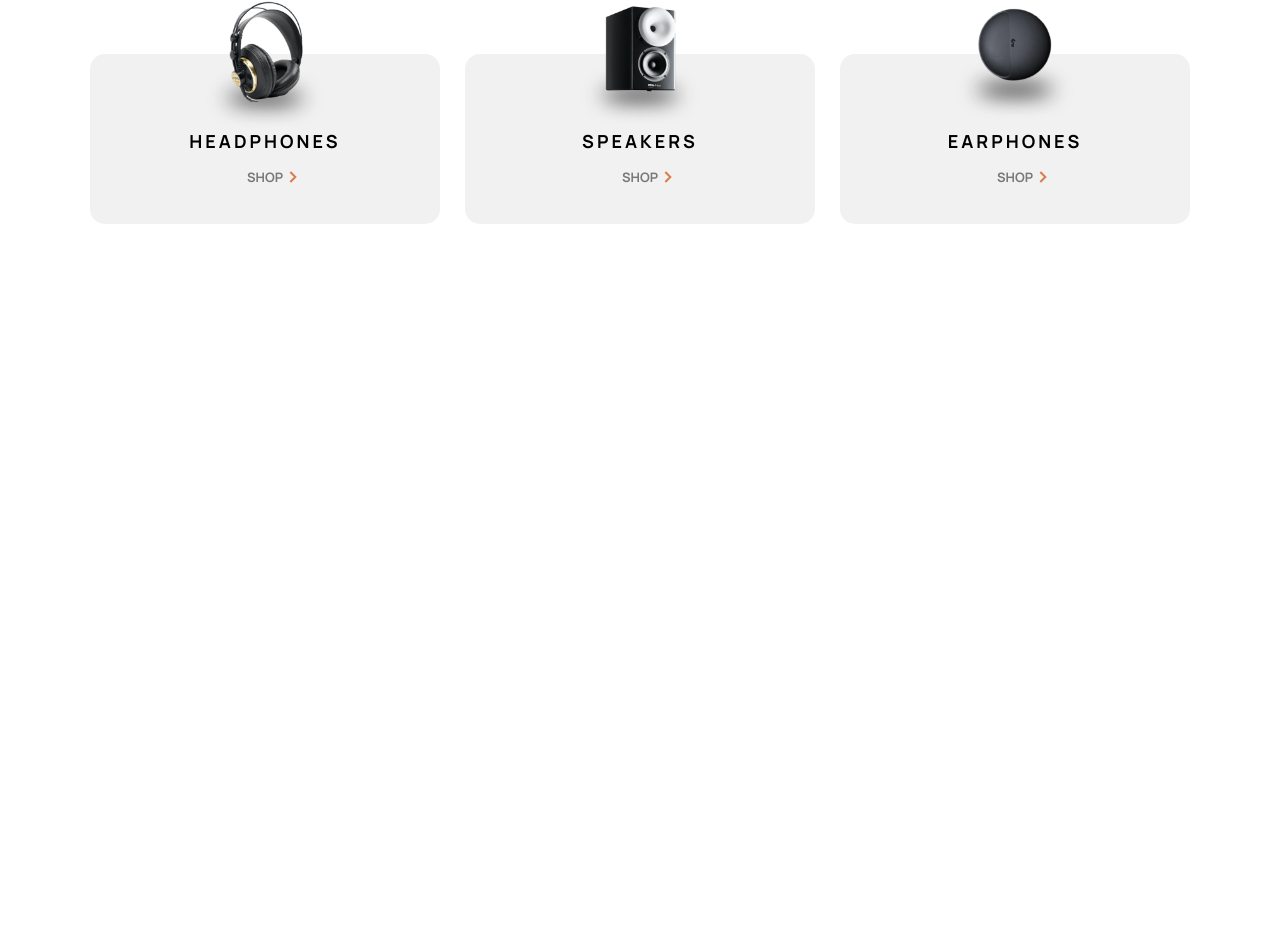
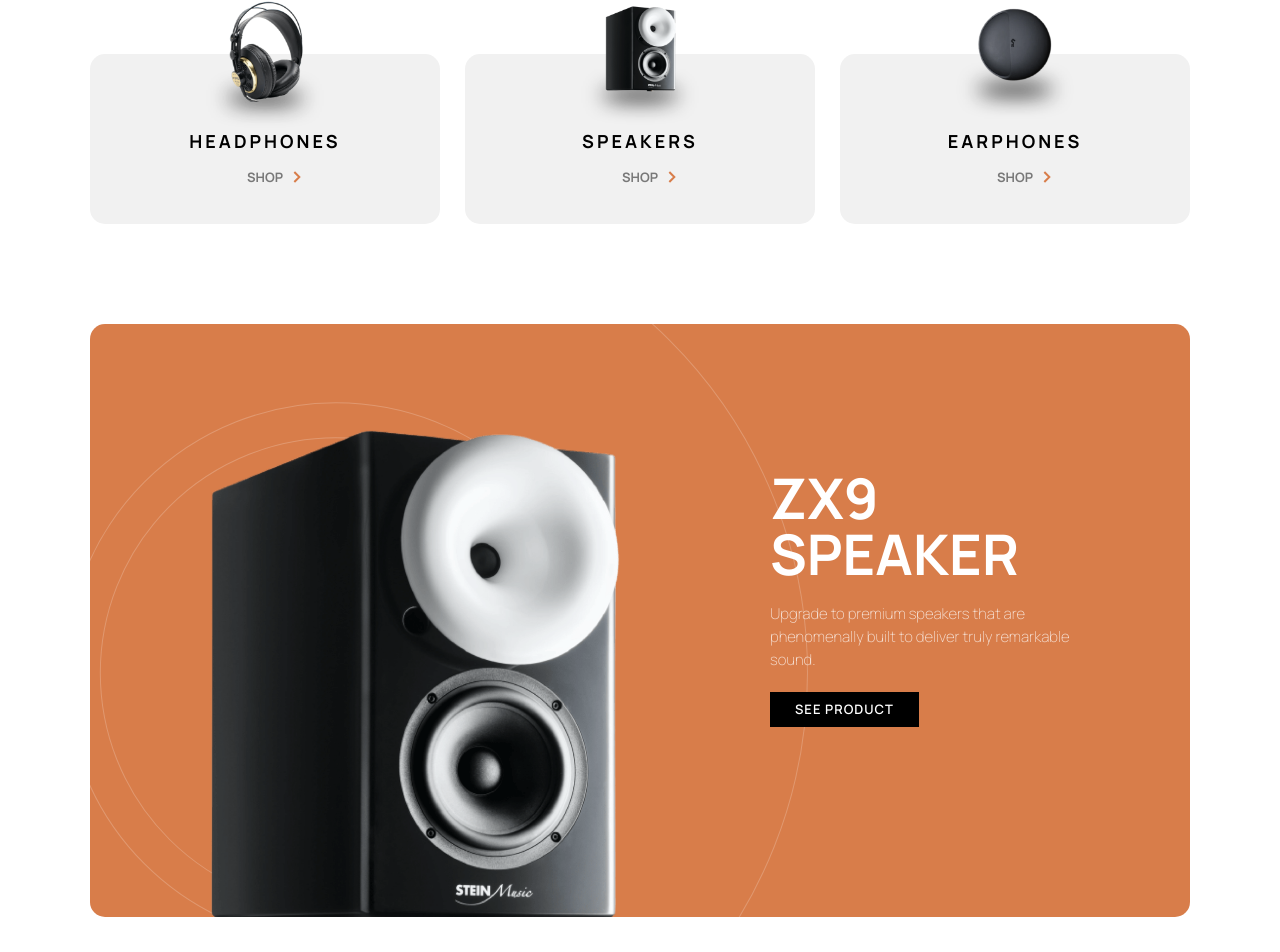
Before and after one commit to Pylenya/audio-ecommerce-react, a React (Create React App) app: page / in a window 1280 px wide. Shown: the part 747-1699 px from the top of the page. Before the commit the page ends 1071 px from the top, so only its background shows below. Built offline with nearby package versions, Linux system fonts and the light colour scheme.

Commit message:
add zx9speaker

```diff
--- a/src/components/Button/Button.jsx
+++ b/src/components/Button/Button.jsx
@@ -2,7 +2,9 @@ import React from "react";
 import "./button.scss";
 export const Button = ({ color, children }) => {
   return (
-    <button className={color ? `btn btn-${color}` : `btn`}>{children}</button>
+    <button className={color ? `btn btn-${color}` : `btn`}>
+      {children.toUpperCase()}
+    </button>
   );
 };
 export default Button;
--- a/src/components/Pages/Home.jsx
+++ b/src/components/Pages/Home.jsx
@@ -2,12 +2,14 @@ import React from "react";
 import Header from "../Header/Header";
 import Hero from "../Hero/Hero";
 import ProductList from "../ProductList/ProductList";
+import ZX9Speaker from "../ZX9Speaker/ZX9Speaker";
 export const Home = () => {
   return (
     <>
       <Header />
       <Hero />
       <ProductList />
+      <ZX9Speaker />
     </>
   );
 };
--- a/src/components/Card/card.scss
+++ b/src/components/ProductList/Card/card.scss
@@ -24,20 +24,22 @@
   letter-spacing: 3px;
 }
 .card__subtitle {
-  position: relative;
   text-align: center;
   font-size: 13px;
   font-weight: 700;
   color: rgba(0, 0, 0, 0.5);
   padding-top: 15px;
+  span {
+    position: relative;
     &::after {
       position: absolute;
       content: "";
-    background: url("../../images/shared/desktop/icon-arrow-right.svg")
+      background: url("../../../images/shared/desktop/icon-arrow-right.svg")
         no-repeat;
       width: 15px;
       height: 15px;
       bottom: 0;
-    right: 136px;
+      right: -25px;
     }
   }
+}
--- a/src/components/ProductList/ProductList.jsx
+++ b/src/components/ProductList/ProductList.jsx
@@ -1,5 +1,5 @@
 import React from "react";
-import Card from "../Card/Card";
+import Card from "./Card/Card.jsx";
 import "./productlist.scss";
 import headphonesImg from "../../images/shared/desktop/image-headphones.png";
 import speakersImg from "../../images/shared/desktop/image-speakers.png";
--- a/src/components/ProductList/productlist.scss
+++ b/src/components/ProductList/productlist.scss
@@ -2,4 +2,5 @@
   display: flex;
   justify-content: space-between;
   align-items: center;
+  gap: 10px;
 }
--- /dev/null
+++ b/src/components/ZX9Speaker/ZX9Speaker.jsx
@@ -0,0 +1,35 @@
+import React from "react";
+import desctopIMG from "../../images/home/desktop/image-speaker-zx9.png";
+import tabletIMG from "../../images/home/tablet/image-speaker-zx9.png";
+import mobileIMG from "../../images/home/mobile/image-speaker-zx9.png";
+import "./zx9speaker.scss";
+import Button from "../Button/Button";
+function ZX9Speaker() {
+  return (
+    <section className="zx9speaker">
+      <div className="container">
+        <div className="zx9speaker__box">
+          <picture>
+            <source media="(max-width:480px)" srcset={mobileIMG} />
+            <source media="(max-width:999px)" srcset={tabletIMG} />
+            <img
+              className="zx9speaker__img"
+              src={desctopIMG}
+              alt="zx9speaker"
+            />
+          </picture>
+          <div className="zx9speaker__text">
+            <h2 className="zx9speaker__title">ZX9 SPEAKER</h2>
+            <p className="zx9speaker__desc">
+              Upgrade to premium speakers that are phenomenally built to deliver
+              truly remarkable sound.
+            </p>
+            <Button color={"black"}>See product</Button>
+          </div>
+        </div>
+      </div>
+    </section>
+  );
+}
+
+export default ZX9Speaker;
--- /dev/null
+++ b/src/components/ZX9Speaker/zx9speaker.scss
@@ -0,0 +1,37 @@
+.zx9speaker {
+  margin-bottom: 150px;
+}
+.zx9speaker__box {
+  padding-top: 96px;
+  border-radius: 15px;
+  background: url(../../images/home/desktop/pattern-circles.svg) no-repeat;
+  background-position: -145% 35%;
+  background-color: #d87d4a;
+  display: flex;
+  justify-content: center;
+  gap: 150px;
+  overflow: hidden;
+}
+.zx9speaker__text {
+  padding-top: 50px;
+  max-width: 300px;
+}
+.zx9speaker__title {
+  font-weight: 700;
+  line-height: 1;
+  color: white;
+  font-size: 56px;
+  margin-bottom: 20px;
+}
+.zx9speaker__desc {
+  font-weight: 200;
+  line-height: 1.56;
+  font-size: 15px;
+  color: rgba(255, 255, 255, 0.75);
+  margin-bottom: 20px;
+}
+.zx9speaker__img {
+  position: relative;
+  top: 10px;
+  width: 410px;
+}
```
Also changed, not shown: src/components/ProductList/Card/Card.jsx (renamed from src/components/Card/Card.jsx). Lines whose indentation alone changed are shown as unchanged.
